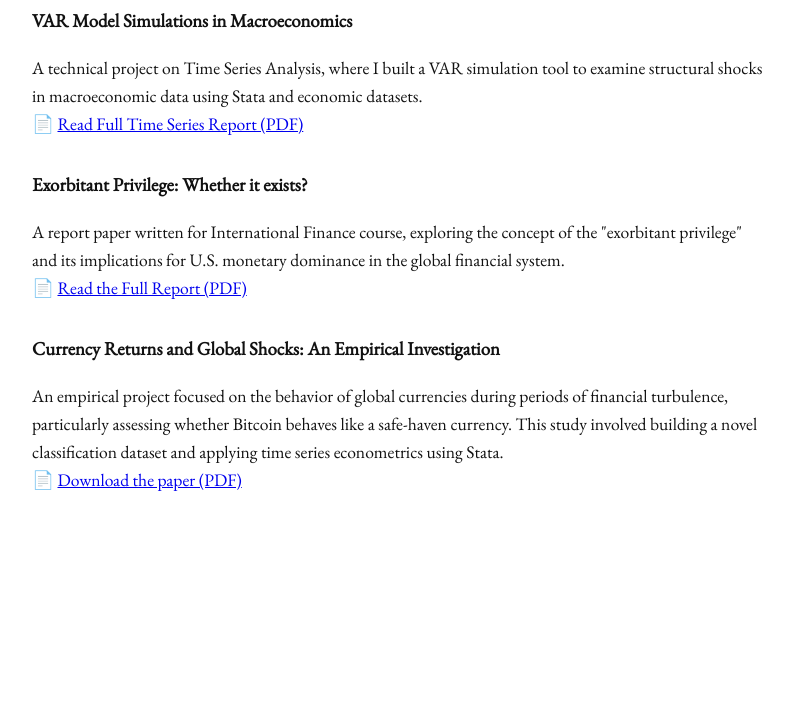
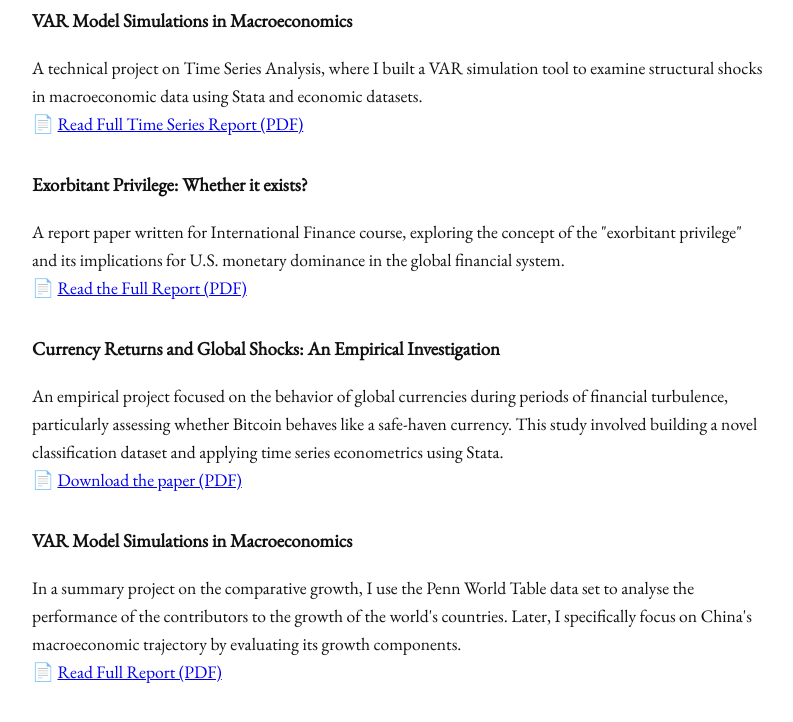
Before and after one commit to sametefekeskin/efekeskin.com, a plain HTML site: page projects.html in a window 1280 px wide. Shown: the part 322-1044 px from the top of the page, without its empty margins (240-1033 px from the left). Before the commit the page ends 912 px from the top, so only its background shows below. Drawn offline with nearby package versions, Linux system fonts and the light colour scheme.

Commit message:
Update projects.html

```diff
--- a/projects.html
+++ b/projects.html
@@ -51,6 +51,15 @@
           📄 <a href="files/CurrencyReturnsAndGlobalShocks.dta" target="_blank">Download the paper (PDF) </a>
         </p>
       </div>
+
+    <div style="margin-bottom: 2rem;">
+      <h3 style="margin-bottom: 0.5rem;">VAR Model Simulations in Macroeconomics</h3>
+      <p>
+        In a summary project on the comparative growth, I use the Penn World Table data set to analyse the performance of the contributors to the growth of the world's countries. Later, I specifically focus on China's macroeconomic trajectory by evaluating its growth components.
+        <br />
+        📄 <a href="files/Summary_Report_for_Empirical_Growth_Comparison_of_World_Countries.pdf" target="_blank">Read Full Report (PDF)</a>
+      </p>
+    </div>
   </section>
 </main>
 
```
